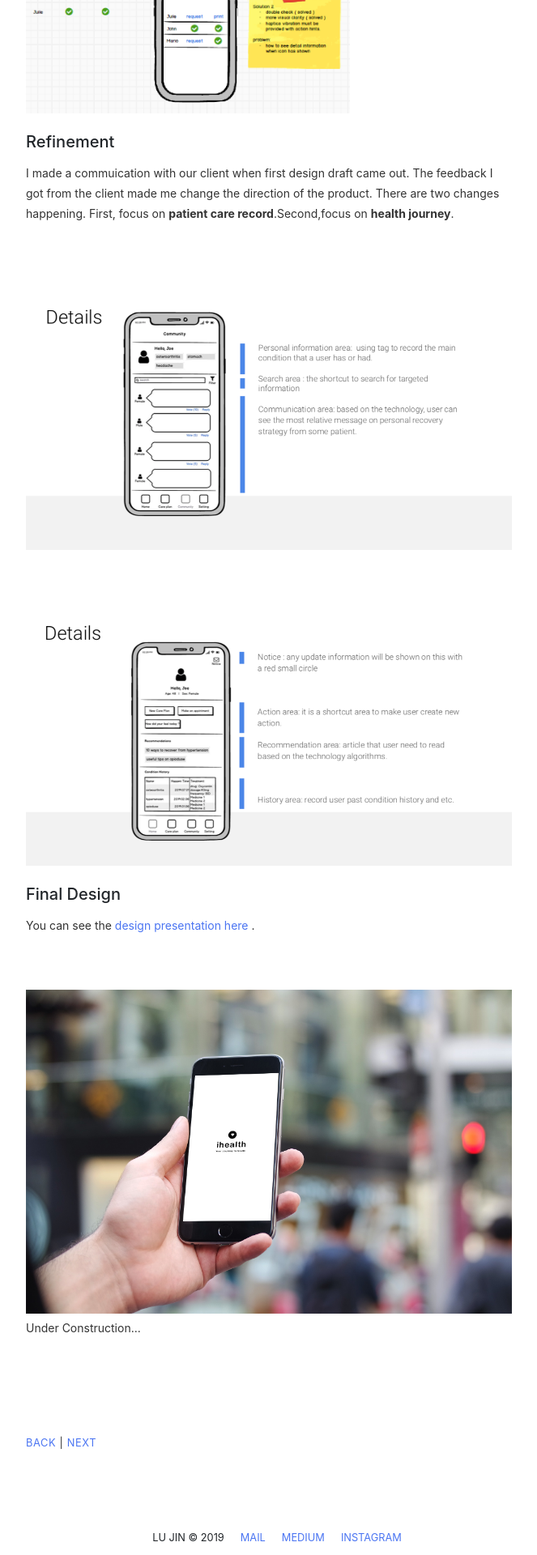
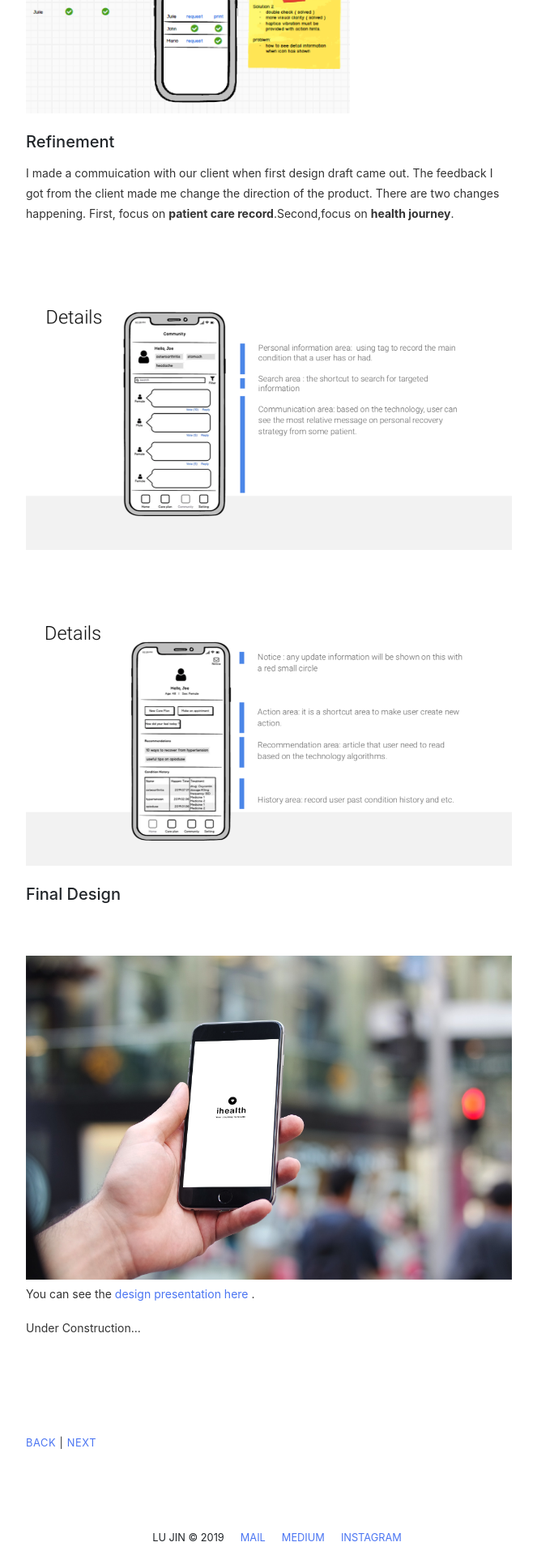
Before and after one commit to beforux/ShakeYourLove, a Jekyll site: the page work10.html, which Jekyll copies as it is, in a window 1280 px wide. Shown: the part 2676-4596 px from the top of the page at 81% size, without its empty margins (308-971 px from the left). Built offline with Jekyll 4.4.1, drawn with Linux system fonts in a browser that asks for light colours; nearby versions of some CDN libraries.

Commit message:
Update work10.html

```diff
--- a/work10.html
+++ b/work10.html
@@ -88,8 +88,9 @@ Except for injection, I also need to make observation towards patient to deduct
                   <img src="img/10t2.png" width="600px">
 
 <h5>Final Design</h5>
-                <p> You can see the <a href ="https://docs.google.com/presentation/d/1Mve6SW9FOlC0B2s043G2V7KzvW37YgJhFdhZwb9ZTAE/edit?usp=sharing">design presentation here </a>. </p>
-                                  <img src="img/10t15.jpg" width="600px">
+               <img src="img/10t15.jpg" width="600px">
+                                <p> You can see the <a href ="https://docs.google.com/presentation/d/1Mve6SW9FOlC0B2s043G2V7KzvW37YgJhFdhZwb9ZTAE/edit?usp=sharing">design presentation here </a>. </p>
+
 
                 <p> Under Construction...</p>
 
```
